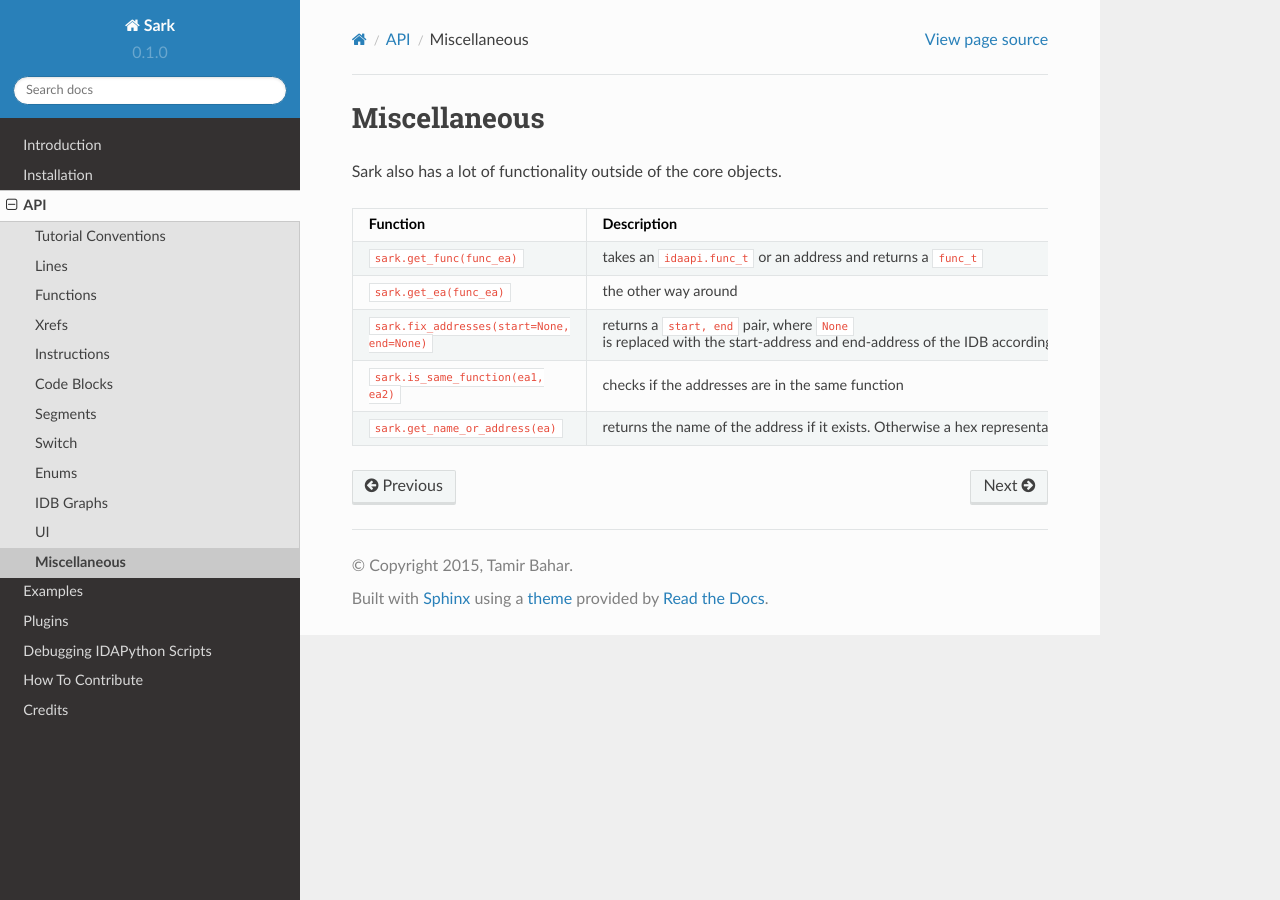
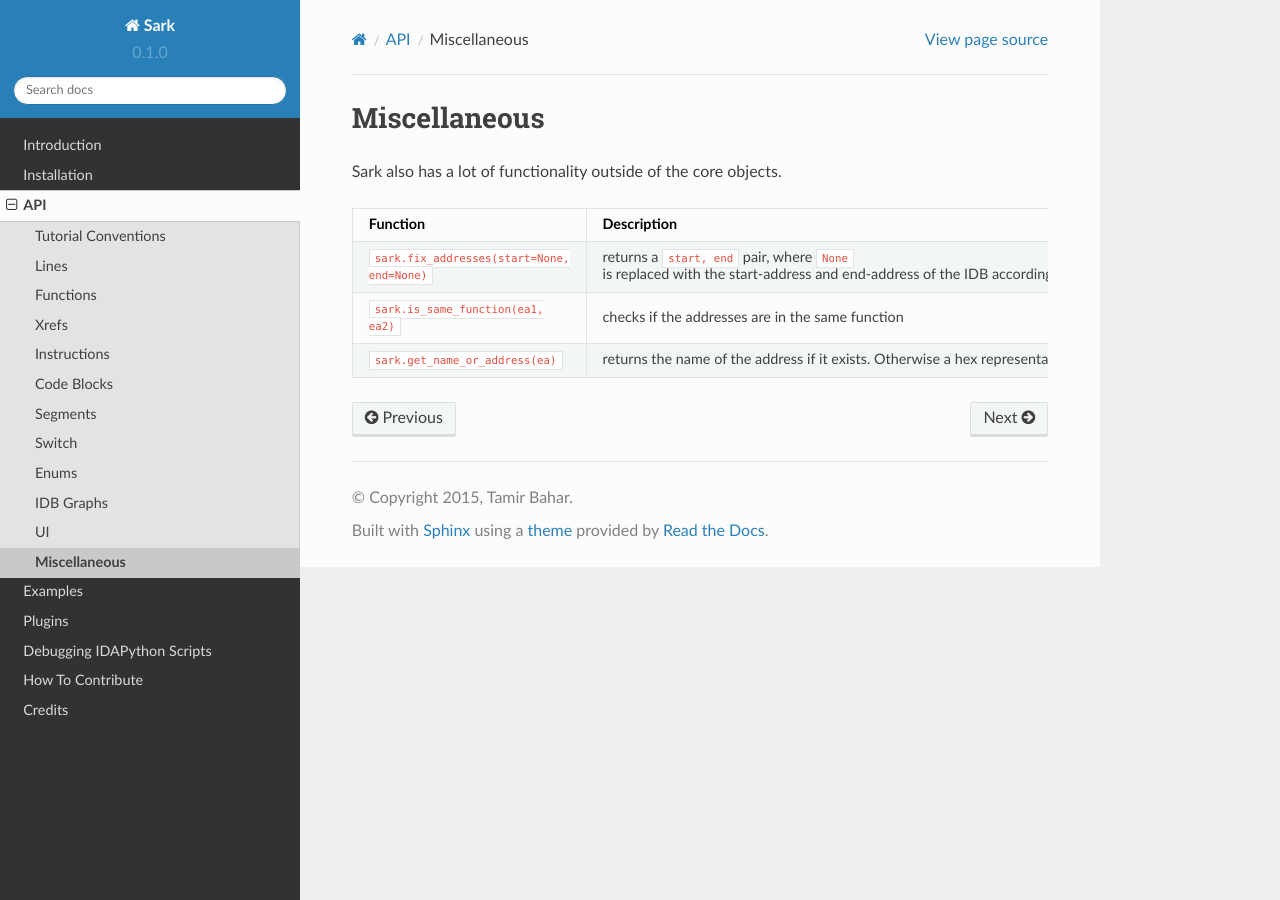
Before and after one commit to tmr232/Sark, a Sphinx documentation site: the page built from docs/api/Miscellaneous.rst, in a window 1280 px wide. Built offline with Sphinx 7.4.7 and the Read the Docs theme 2.0.0, drawn with Linux system fonts in a browser that asks for light colours.

Commit message:
Removed erroneous documentation. Closes #6.

```diff
--- a/docs/api/Miscellaneous.rst
+++ b/docs/api/Miscellaneous.rst
@@ -6,10 +6,6 @@
 +------------------------------------------------+---------------------------------------------------------------------------------------------------------------------------+
 | Function                                       | Description                                                                                                               |
 +================================================+===========================================================================================================================+
-| ``sark.get_func(func_ea)``                     | takes an ``idaapi.func_t`` or an address and returns a ``func_t``                                                         |
-+------------------------------------------------+---------------------------------------------------------------------------------------------------------------------------+
-| ``sark.get_ea(func_ea)``                       | the other way around                                                                                                      |
-+------------------------------------------------+---------------------------------------------------------------------------------------------------------------------------+
 | ``sark.fix_addresses(start=None, end=None)``   | returns a ``start, end`` pair, where ``None`` is replaced with the start-address and end-address of the IDB accordingly   |
 +------------------------------------------------+---------------------------------------------------------------------------------------------------------------------------+
 | ``sark.is_same_function(ea1, ea2)``            | checks if the addresses are in the same function                                                                          |
```
